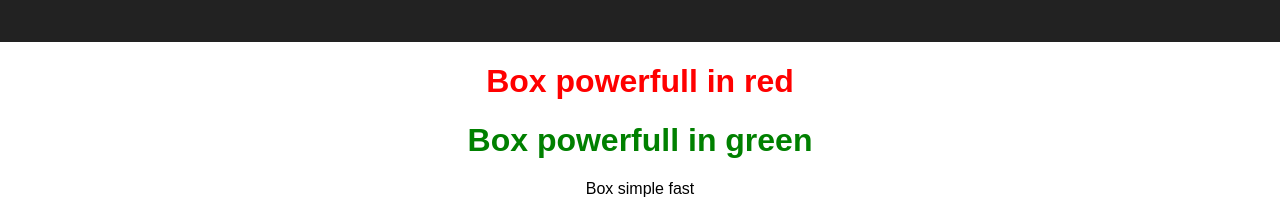
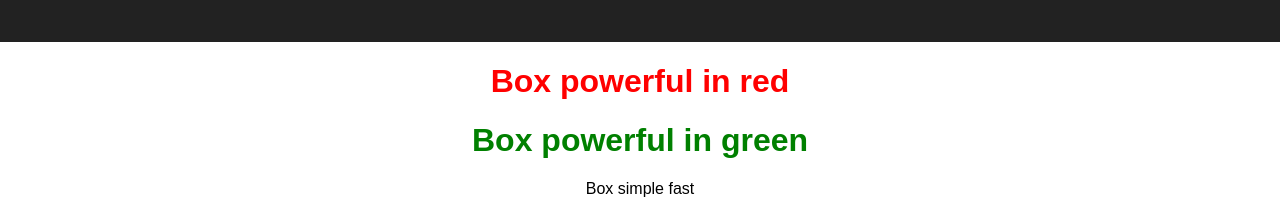
Before and after one commit to EstherAF/react-redux-course, a React (Create React App) app in the folder clicks/: page / in a window 1280 px wide. Shown: the part 148-357 px from the top of the page. Built offline with nearby package versions, Linux system fonts and the light colour scheme; the HTML template or start-up script is replaced by a standard one.

Commit message:
Fix typo

```diff
--- a/clicks/src/App.js
+++ b/clicks/src/App.js
@@ -12,8 +12,8 @@ class App extends Component {
           <img src={logo} className="App-logo" alt="logo" />
           <h2>Welcome to React</h2>
         </div>
-        <Box name='powerfull in red' color='red'/>
-        <Box name='powerfull in green' color='green'/>
+        <Box name='powerful in red' color='red'/>
+        <Box name='powerful in green' color='green'/>
         <LightBox name='simple fast'/>
       </div>
     );
```
